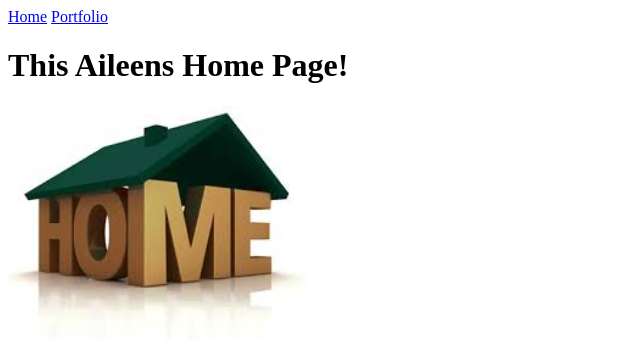
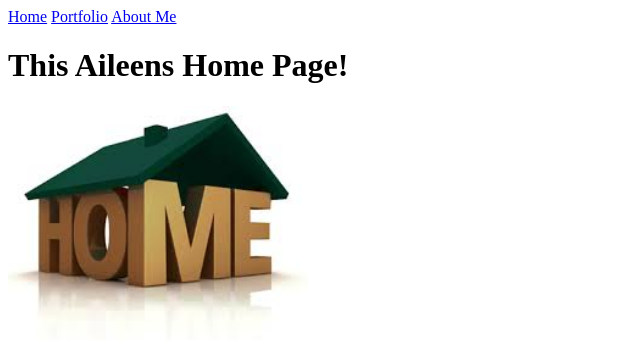
Before and after one commit to amartinez933/amartinez933, a plain HTML site: page my_website/index.html in a window 1280 px wide. Shown: the full height of the page, 0-640 px from the left. Drawn offline with Linux system fonts and the light colour scheme.

Commit message:
Initial commit

```diff
--- a/my_website/index.html
+++ b/my_website/index.html
@@ -7,6 +7,7 @@
   <body>
     <a href="index.html">Home</a>
     <a href="portfolio.html">Portfolio</a>
+     <a href="about.html">About Me </a>
     <h1>This Aileens Home Page!</h1>
     <img src="images/home.jpg" height="250">
   </body>
```
Also changed, not shown: my_website/portfolio.html (+1 -0 lines).
